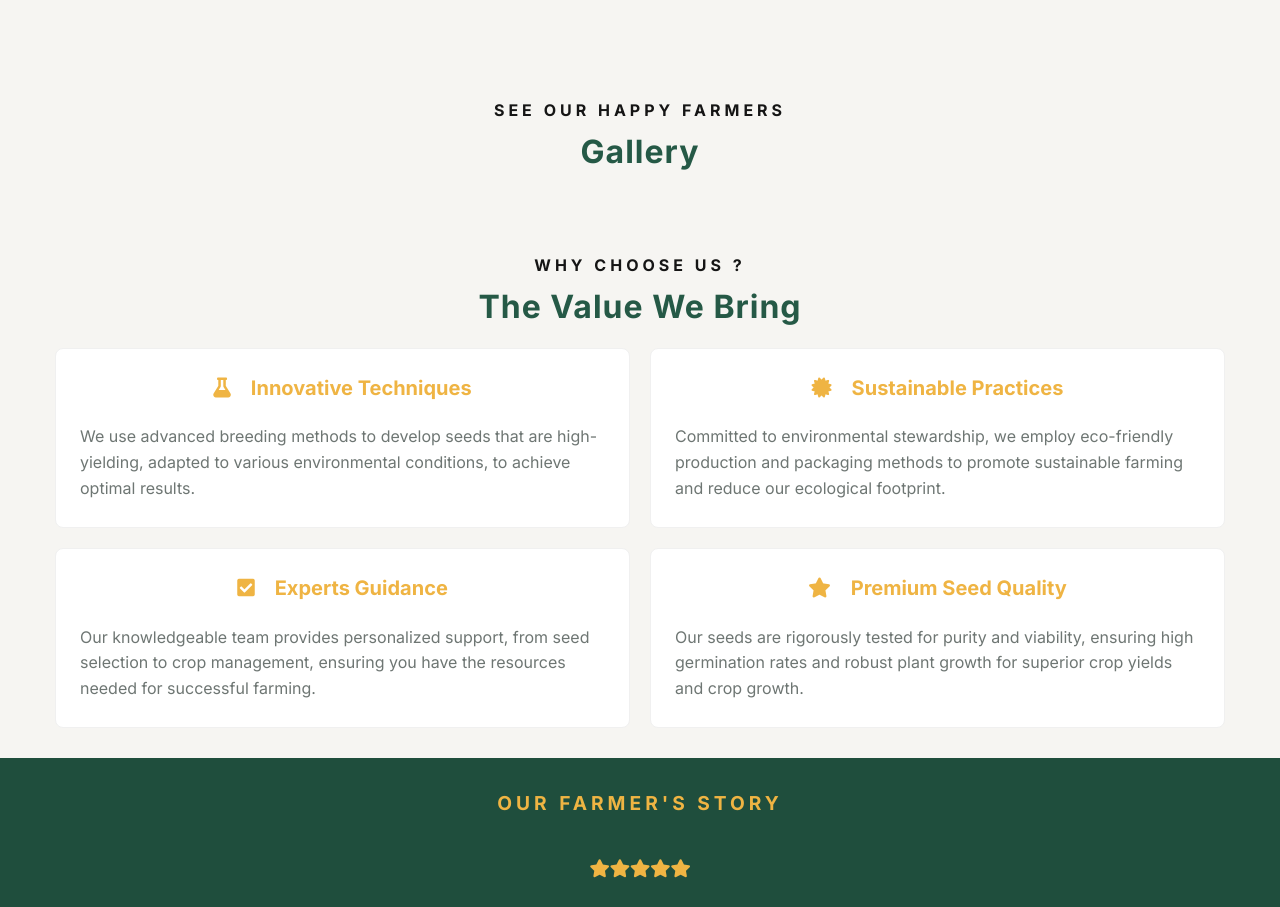
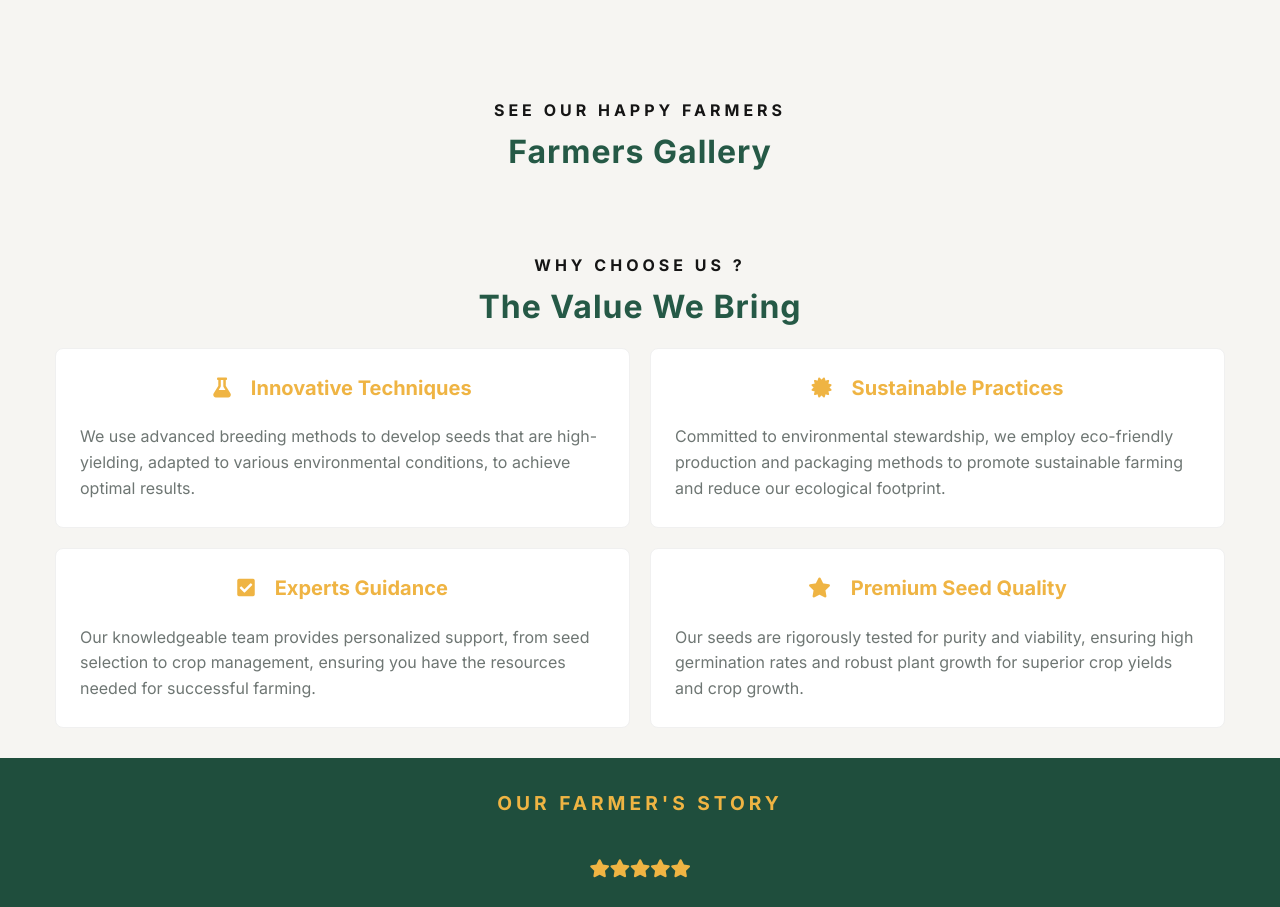
Before and after one commit to SambhajiShinde1234/farming-website, a React (Vite) app: page / in a window 1280 px wide. Shown: the part 2204-3111 px from the top of the page. Built offline with nearby package versions, Linux system fonts and the light colour scheme.

Commit message:
update gallery

```diff
--- a/src/Pages/Gallery.jsx
+++ b/src/Pages/Gallery.jsx
@@ -15,7 +15,7 @@ const Gallery = () => {
     <div className='containerBg'>
         <div className='container-fluid'>
             <p className='subTitleSpacing'>See Our Happy Farmers</p>
-            <h3 className='titleSpacing'>Gallery</h3>
+            <h3 className='titleSpacing'>Farmers Gallery</h3>
 
             <Carousel>
 
```
